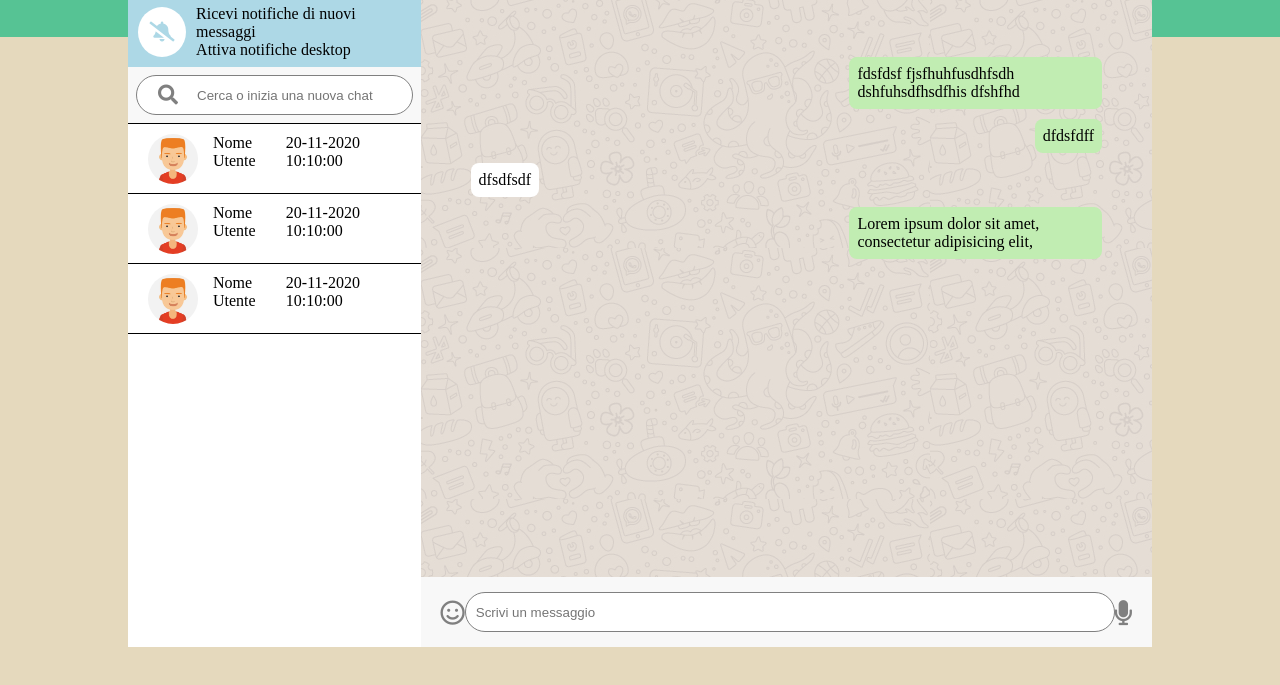
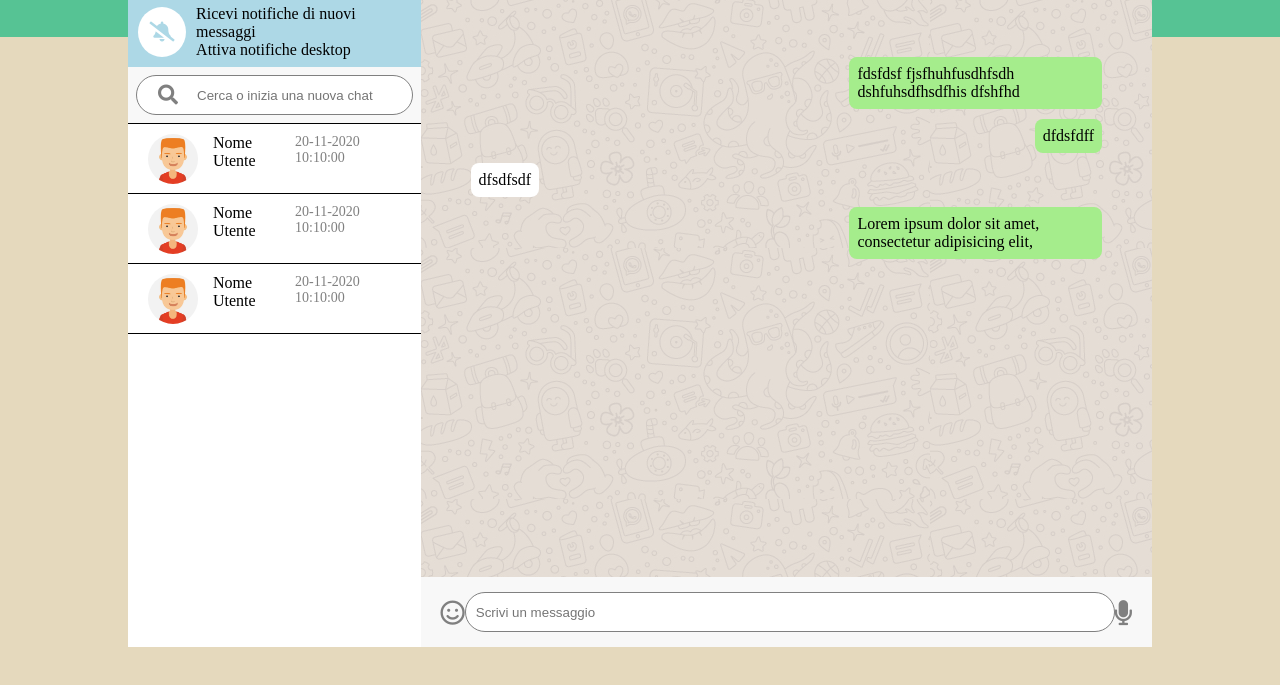
Before and after one commit to AndreaRobertoGrassi/vue-boolzapp, a plain HTML site: page index.html in a window 1280 px wide. Shown: the part 113-798 px from the top of the page. Drawn offline with Linux system fonts and the light colour scheme.

Commit message:
modifiche css

```diff
--- a/css/style.css
+++ b/css/style.css
@@ -26,6 +26,10 @@
 }
 input:focus{
   border: 2px solid green;
+}
+.clock{
+  font-size: 14px;
+  color: grey;
 }
 /* SFONDO APP */
 #background-app{
@@ -207,7 +211,7 @@
   border-radius: 8px;
 }
 .page .msg-green{
-  background-color: rgb(193, 237, 178);
+  background-color: rgb(165, 237, 140);
 }
 .page .msg-white{
   background-color: rgb(255, 255, 255);
```
Also changed, not shown: img/avatar_10.jpg (renamed from img/avatar_io.jpg).
